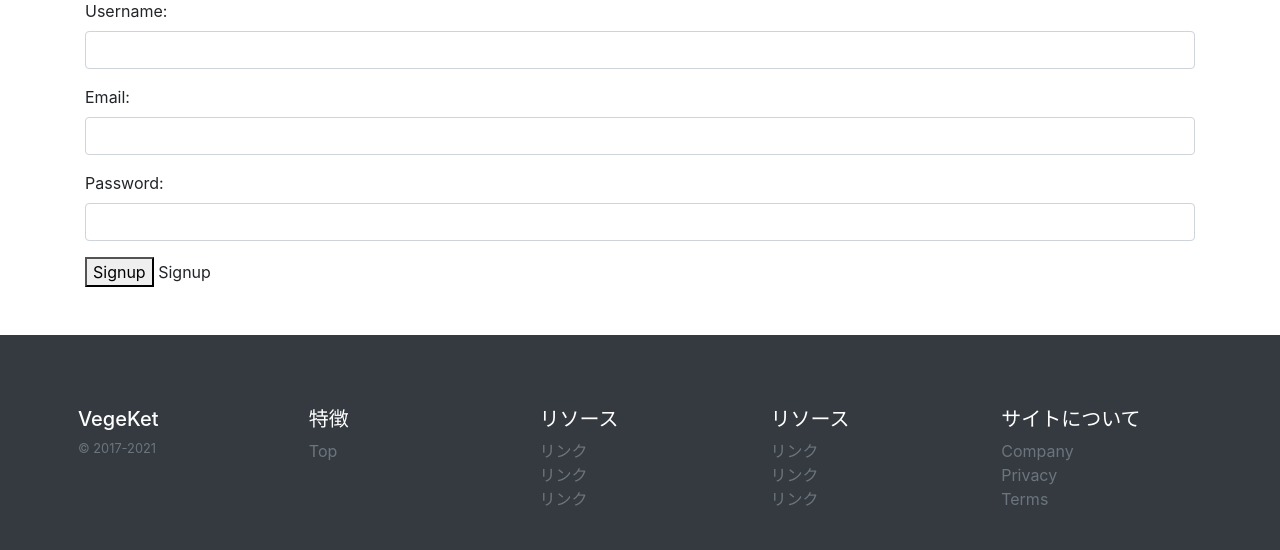
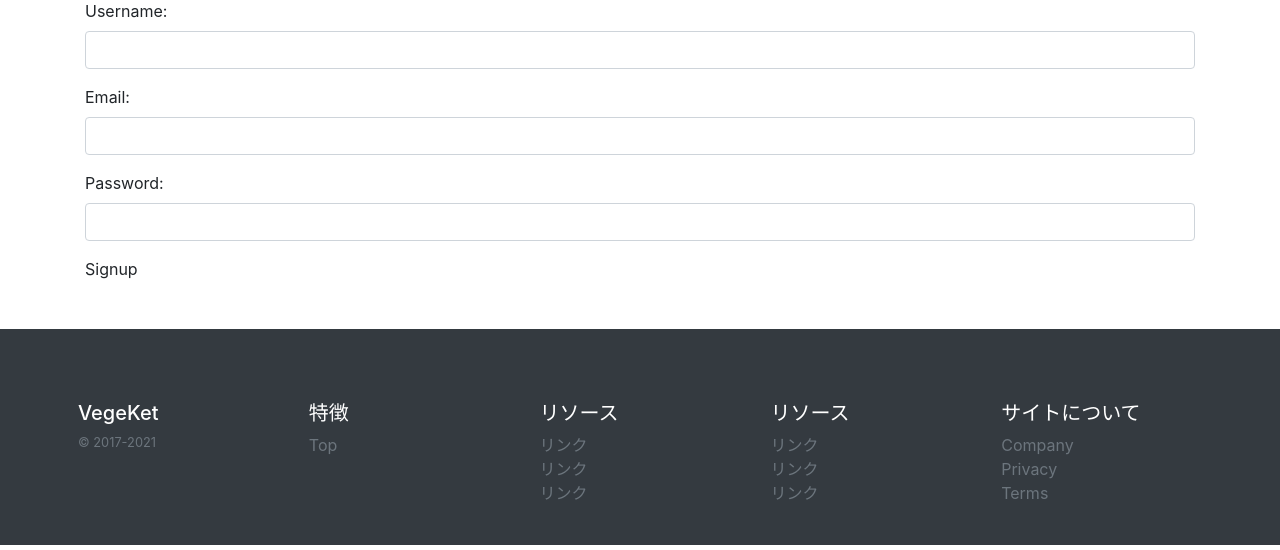
Before and after one commit to moni3nyaho/vegeket, a Django app: page /signup/ in a window 1280 px wide. Shown: the part 153-703 px from the top of the page. Run offline with Django 5.2, Linux system fonts and the light colour scheme; some libraries are stand-ins or nearby versions.

Commit message:
ログイン.htmlコメントアウト

```diff
--- a/templates/pages/login_signup.html
+++ b/templates/pages/login_signup.html
@@ -14,7 +14,7 @@
       <form method="POST">
         {% csrf_token %}
         {{ form.as_p }}
-        <button type="submit">Signup</button>
+        <!-- <button type="submit">Signup</button> -->
         <!-- <div class="form-row">
           <div class="form-group col-md-4">
             <input type="text" class="form-control" name="username" placeholder="Username">
```
